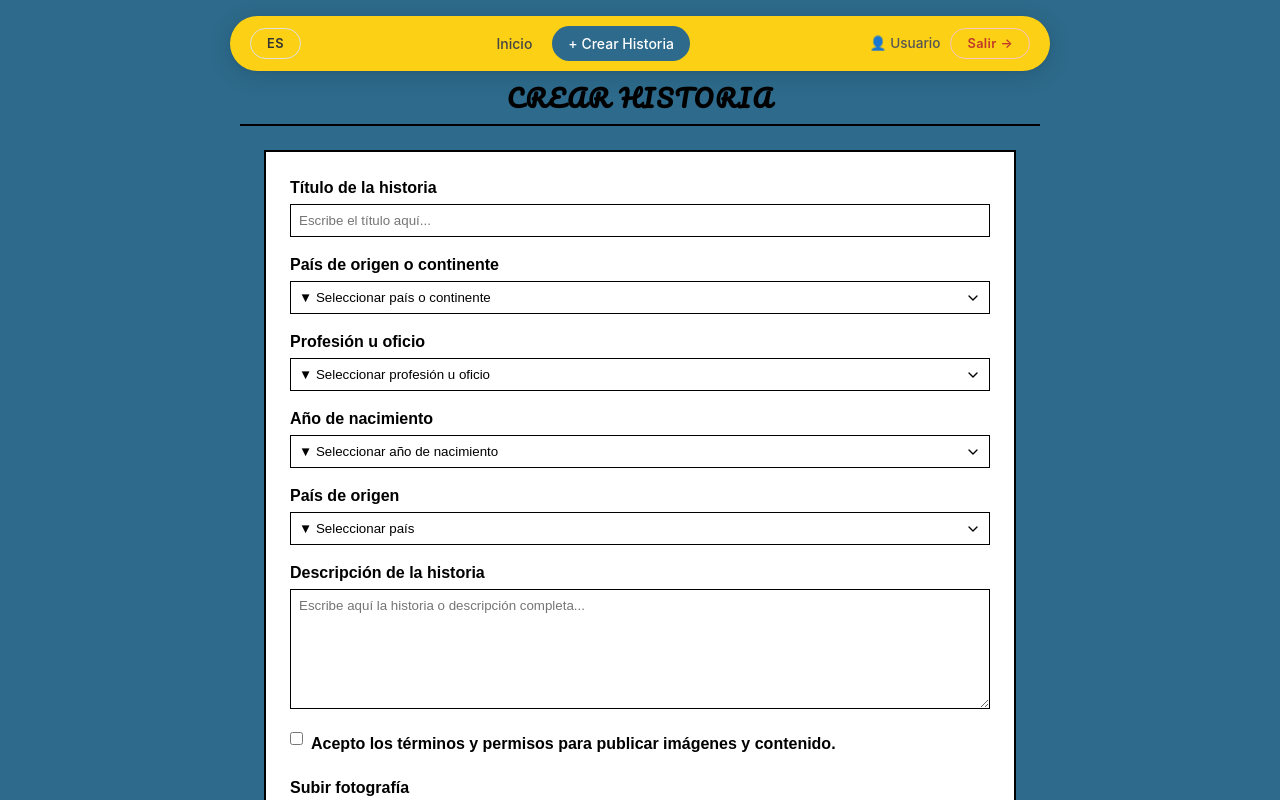
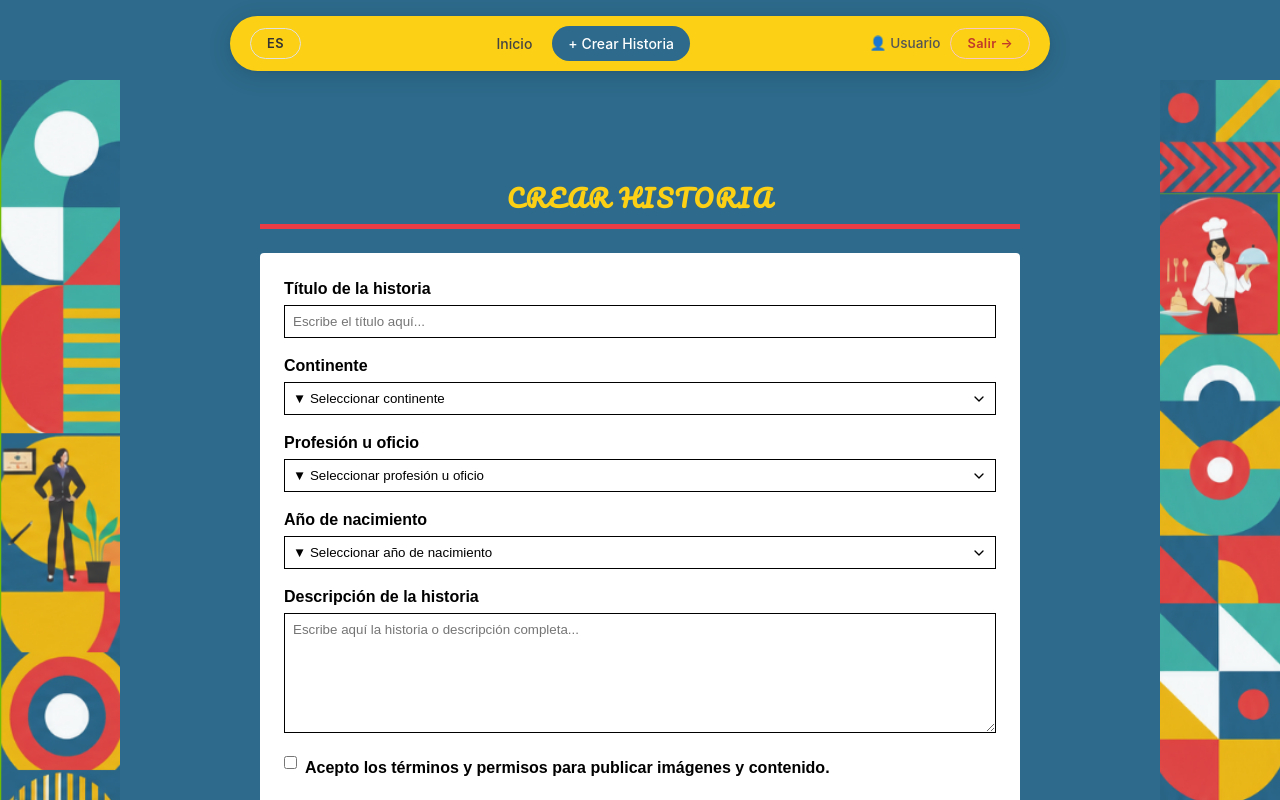
Before and after one commit to alvarezmarlen/GB-MODA-COMERCIO, a Vue app in the folder frontend/: page /create-story in a window 1280 px wide. Shown: the top 800 px of the page. Built offline with nearby package versions, Linux system fonts and the light colour scheme; sample sign-in values are in the browser's storage.

Commit message:
create story and view story UI agg

```diff
--- a/frontend/src/components/organisms/CreateStoryForm.vue
+++ b/frontend/src/components/organisms/CreateStoryForm.vue
@@ -7,11 +7,11 @@
       />
     </FormGroup>
 
-    <FormGroup label="País de origen o continente">
+    <FormGroup label="Continente">
       <BaseSelect
-        v-model="formData.countryOrigin"
+        v-model="formData.originCountry"
         :options="countryOptions"
-        placeholder="▼ Seleccionar país o continente"
+        placeholder="▼ Seleccionar continente"
       />
     </FormGroup>
 
@@ -25,17 +25,9 @@
 
     <FormGroup label="Año de nacimiento">
       <BaseSelect
-        v-model="formData.birthYearRange"
+        v-model="formData.ageRange"
         :options="DateOfBirthOptions"
         placeholder="▼ Seleccionar año de nacimiento"
-      />
-    </FormGroup>
-
-    <FormGroup label="País de origen">
-      <BaseSelect
-        v-model="formData.originCountry"
-        :options="countryOptions"
-        placeholder="▼ Seleccionar país"
       />
     </FormGroup>
 
@@ -82,21 +74,24 @@ import { useAuthStore } from '../../composables/useAuthStore'
 import { createStory, uploadStoryImage } from '../../api/stories'
 
 const countryOptions = [
-  { label: 'País Vasco', value: 'pais_vasco' },
+  { label: 'America', value: 'america' },
   { label: 'Europa', value: 'europa' },
-  { label: 'Marruecos', value: 'marruecos' },
-  { label: 'África', value: 'africa' },
-  { label: 'America Latina', value: 'america_latina' },
-  { label: 'Otro', value: 'otro' }
+  { label: 'Africa', value: 'africa' },
+  { label: 'Asia', value: 'asia' },
+  { label: 'Oceania', value: 'oceania' }
 ]
 
 const professionOptions = [
-  { label: 'Ama de casa', value: 'ama de casa' },
-  { label: 'Cuidadora', value: 'cuidadora' },
-  { label: 'Camarera', value: 'camarera' },
-  { label: 'Servicio de Limpieza', value: 'servicio de limpieza' },
-  { label: 'Enfermera', value: 'enfermera' },
-  { label: 'Otro', value: 'otro' }
+  { label: 'Hosteleria y turismo', value: 'hosteleria_turismo' },
+  { label: 'Administracion y oficina', value: 'administracion_oficina' },
+  { label: 'Ventas y comercio', value: 'ventas_comercio' },
+  { label: 'Limpieza y mantenimiento', value: 'limpieza_mantenimiento' },
+  { label: 'Educacion y formacion', value: 'educacion_formacion' },
+  { label: 'Sanidad y cuidados', value: 'sanidad_cuidados' },
+  { label: 'Belleza y estetica', value: 'belleza_estetica' },
+  { label: 'Moda y confeccion', value: 'moda_confeccion' },
+  { label: 'Cocina y alimentacion', value: 'cocina_alimentacion' },
+  { label: 'Entre Otros', value: 'otros' }
 ]
 
 const DateOfBirthOptions = [
@@ -104,13 +99,21 @@ const DateOfBirthOptions = [
   { label: '1960-1970', value: '1960-1970' },
   { label: '1970-1980', value: '1970-1980' },
   { label: '1990-2000', value: '1990-2000' },
-  { label: '2000-2010', value: '2000-2010' },
+  { label: '2000-2010', value: '2000-2010' }
 ]
 
-const { formData } = useForm({
+const router = useRouter()
+const authStore = useAuthStore()
+const { user } = authStore
+const { setStory } = useStoryStore()
+const uploadedFiles = ref([])
+const isSubmitting = ref(false)
+const submitError = ref('')
+const { formData, handleSubmit } = useForm({
   title: '',
+  originCountry: '',
   profession: '',
-  birthYearRange: '',
+  ageRange: '',
   description: '',
   acceptedTerms: false
 })
@@ -135,14 +138,13 @@ const onFormSubmit = async () => {
   submitError.value = ''
 
   try {
-    const data = { ...formData }
     const storyData = {
       user_id: user.value?.id || 1,
-      title: data.title,
-      content: data.description,
-      origin_country: data.originCountry,
-      profession: data.profession,
-      age_range: data.ageRange
+      title: formData.title,
+      content: formData.description,
+      origin_country: formData.originCountry,
+      profession: formData.profession,
+      age_range: formData.ageRange
     }
 
     const created = await createStory(storyData)
@@ -166,7 +168,7 @@ const onFormSubmit = async () => {
 
     router.push({ name: 'story-detail', params: { id: created.id } })
   } catch (err) {
-    submitError.value = err.message
+    submitError.value = err.message || 'Error al publicar la historia'
   } finally {
     isSubmitting.value = false
   }
@@ -174,6 +176,15 @@ const onFormSubmit = async () => {
 </script>
 
 <style scoped>
+.create-story-form {
+  border: none;
+  border-radius: var(--wf-radius);
+  padding: var(--wf-spacing-lg);
+  margin: var(--wf-spacing-lg) auto;
+  background: var(--wf-bg);
+  max-width: 800px;
+}
+
 .checkbox-container {
   display: flex;
   align-items: flex-start;
--- a/frontend/src/components/templates/CreateStoryTemplate.vue
+++ b/frontend/src/components/templates/CreateStoryTemplate.vue
@@ -1,13 +1,13 @@
 <template>
   <div class="create-story-template">
-    <header class="template-header">
-      <h1>CREAR HISTORIA</h1>
-    </header>
-    <main class="template-content">
-      <div class="wireframe-container">
+    <div class="template-inner">
+      <header class="template-header">
+        <h1 class="template-title">CREAR HISTORIA</h1>
+      </header>
+      <main class="template-content">
         <slot name="form"></slot>
-      </div>
-    </main>
+      </main>
+    </div>
   </div>
 </template>
 
@@ -16,23 +16,83 @@
 
 <style scoped>
 .create-story-template {
+  position: relative;
+  min-height: 100vh;
+  width: 100%;
+  overflow: hidden;
+}
+
+.template-inner {
   max-width: 800px;
   margin: 0 auto;
+  padding: 0 20px;
+  padding-top: 100px;
+}
+
+.create-story-template::before,
+.create-story-template::after {
+  content: '';
+  position: absolute;
+  top: 0;
+  bottom: 0;
+  width: 120px;
+  background-repeat: repeat-y;
+  background-position: top center;
+  background-size: cover;
+  opacity: 0.96;
+  pointer-events: none;
+  z-index: 0;
+}
+
+.create-story-template::before {
+  left: 0;
+  background-image: url('../../assets/1.png');
+}
+
+.create-story-template::after {
+  right: 0;
+  background-image: url('../../assets/2.png');
+}
+
+.template-inner {
+  position: relative;
+  z-index: 1;
+}
+
+@media (max-width: 1100px) {
+  .create-story-template::before,
+  .create-story-template::after {
+    opacity: 0.3;
+  }
+}
+
+@media (max-width: 900px) {
+  .create-story-template::before,
+  .create-story-template::after {
+    display: none;
+  }
 }
 
 .template-header {
   text-align: center;
   margin-bottom: var(--wf-spacing-lg);
-  border-bottom: 2px solid var(--wf-border);
+  border-bottom: 5px solid var(--color-red);
   padding-bottom: var(--wf-spacing-sm);
 }
 
-h1 {
+h1.template-title {
   font-size: 1.5rem;
   letter-spacing: 2px;
+  color: var(--color-yellow);
 }
 
 .template-content {
   margin-top: var(--wf-spacing-lg);
 }
+
+@media (max-width: 680px) {
+  .create-story-template {
+    padding-top: 140px;
+  }
+}
 </style>
```
Also changed, not shown: frontend/src/views/StoryDetailView.vue (+96 -86 lines).
